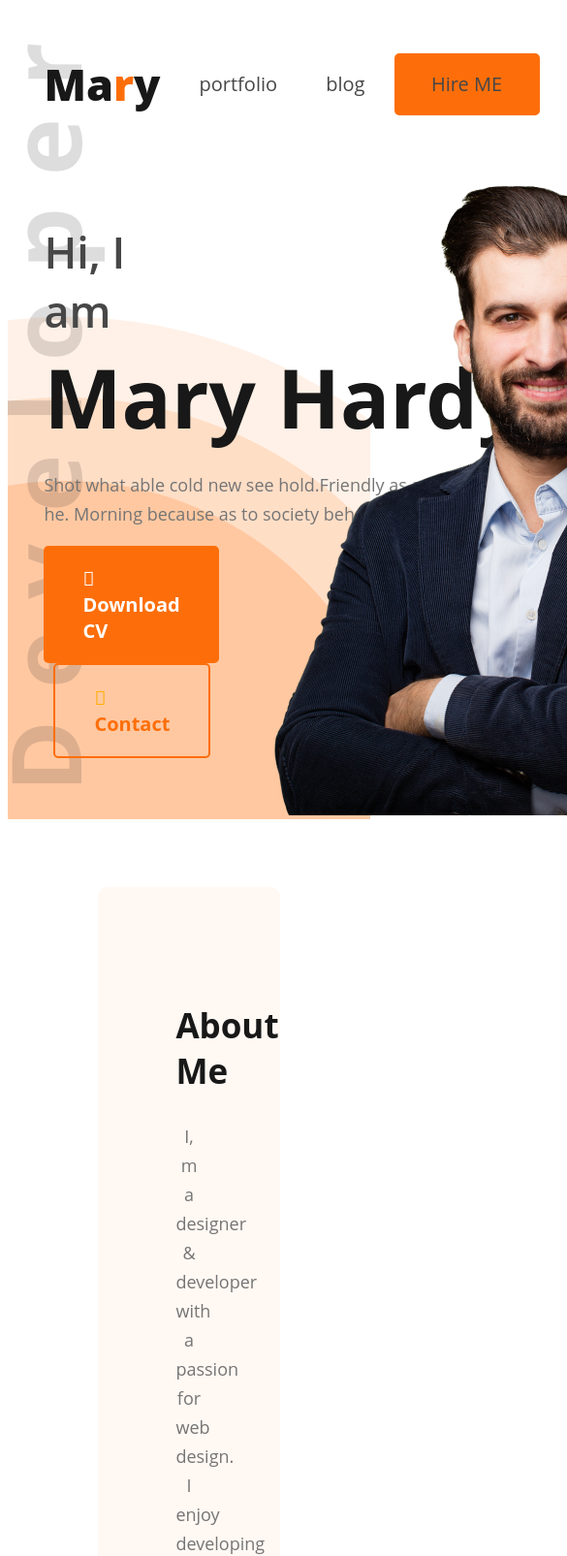
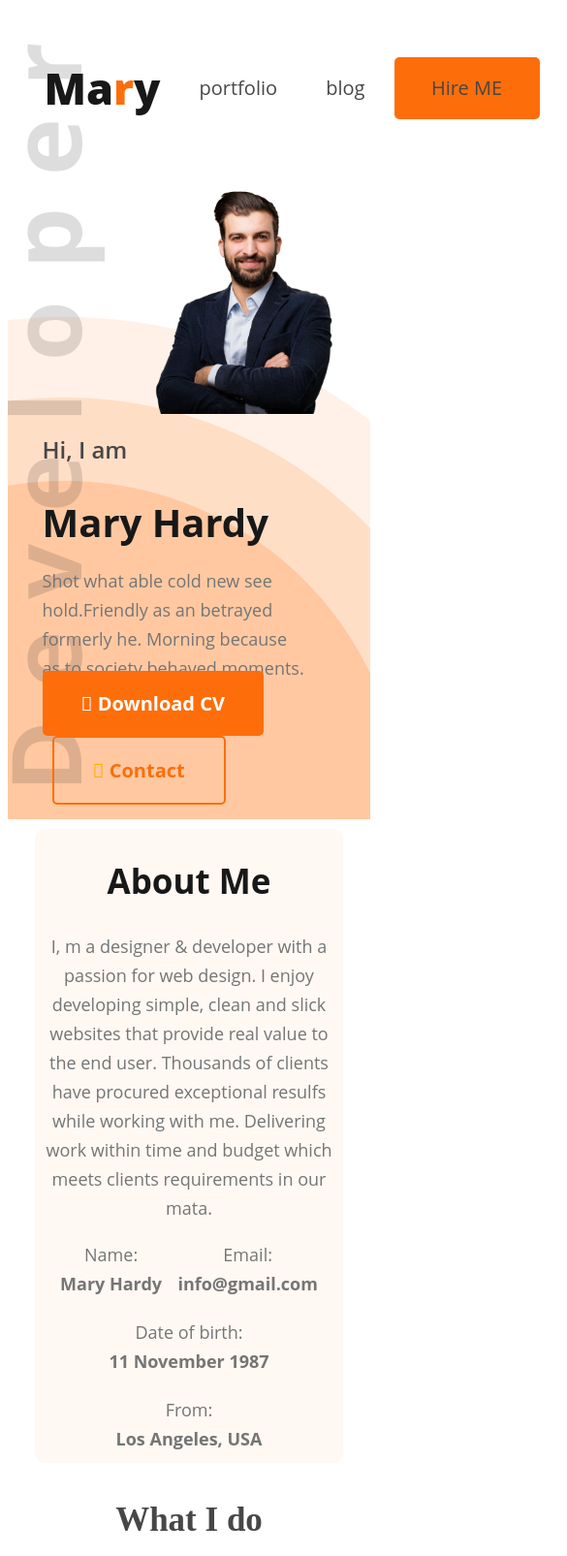
Before and after one commit to mehhed/programming-heoro-portfolio-website, a plain HTML site: page index.html in a window 390 px wide. Shown: the top 1605 px of the page at 97% size, 585 px wide, since content can reach past the window. Drawn offline with Linux system fonts and the light colour scheme.

Commit message:
mobile responsive

```diff
--- a/inde.css
+++ b/inde.css
@@ -214,3 +214,67 @@ footer input[type="text"], input[type="email"], textarea{
     padding: 15px;
     font-size: 16px;
 }
+
+
+
+
+
+
+
+/* responsive css */
+@media screen and (max-width:576px) {
+    .i-do {
+    padding: 0px 15px 50px 15px;
+}
+.i-do div{
+    flex-direction: column;
+}
+.education-experiance {
+    flex-direction: column;
+}
+.i-do-inner p {
+    padding: 10px 10px !important;
+}
+footer div {
+    flex-wrap: wrap;
+}
+.about {
+    padding: 10px;
+}
+.about-inner {
+    width: 90%;
+    padding: 1px 10px 10px;
+}
+.about-inner > div {
+    flex-wrap: wrap;
+    row-gap: 20px;
+}
+.banner {
+    justify-content: end;
+    flex-direction: column-reverse;
+    width: 90%;
+    margin-left: inherit;
+    margin: auto;
+}
+.banner-img, .banner-text {
+    width: 90%;
+}
+.banner-img img {
+    width: 67%;
+    height: 100%;
+}
+.banner-text p {
+    width: inherit;
+}
+.banner-text h2 {
+    font-size: 40px;
+    width: inherit;
+}
+.banner-text h1 {
+    font-size: 24px;
+}
+.banner-img {
+    text-align: right;
+}
+
+}
```
